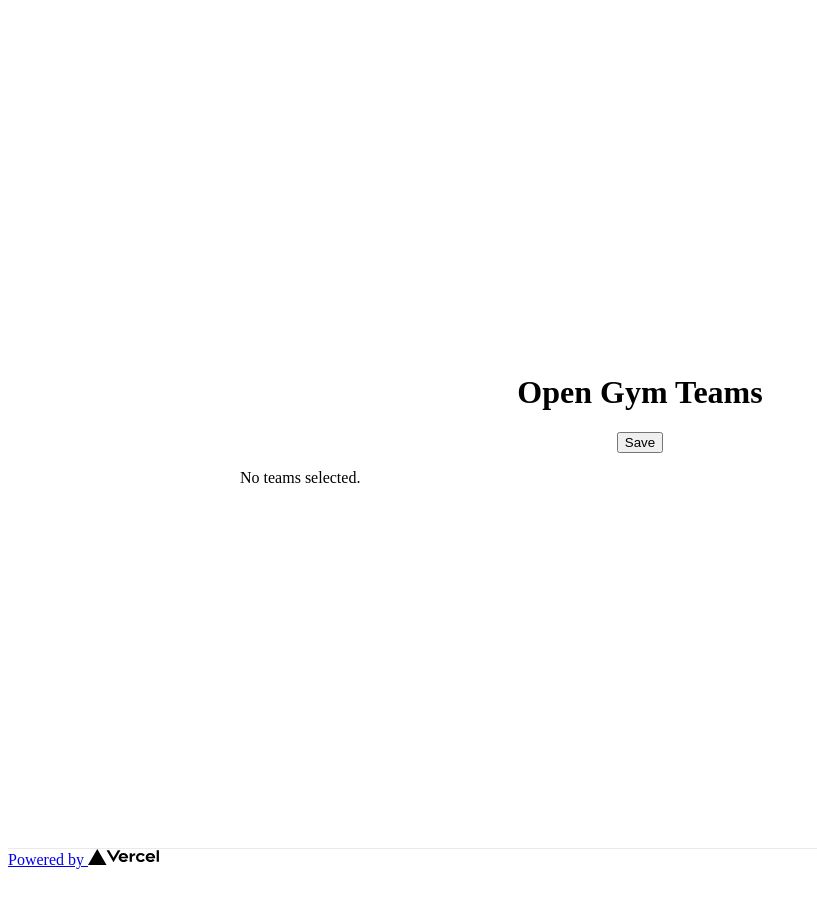
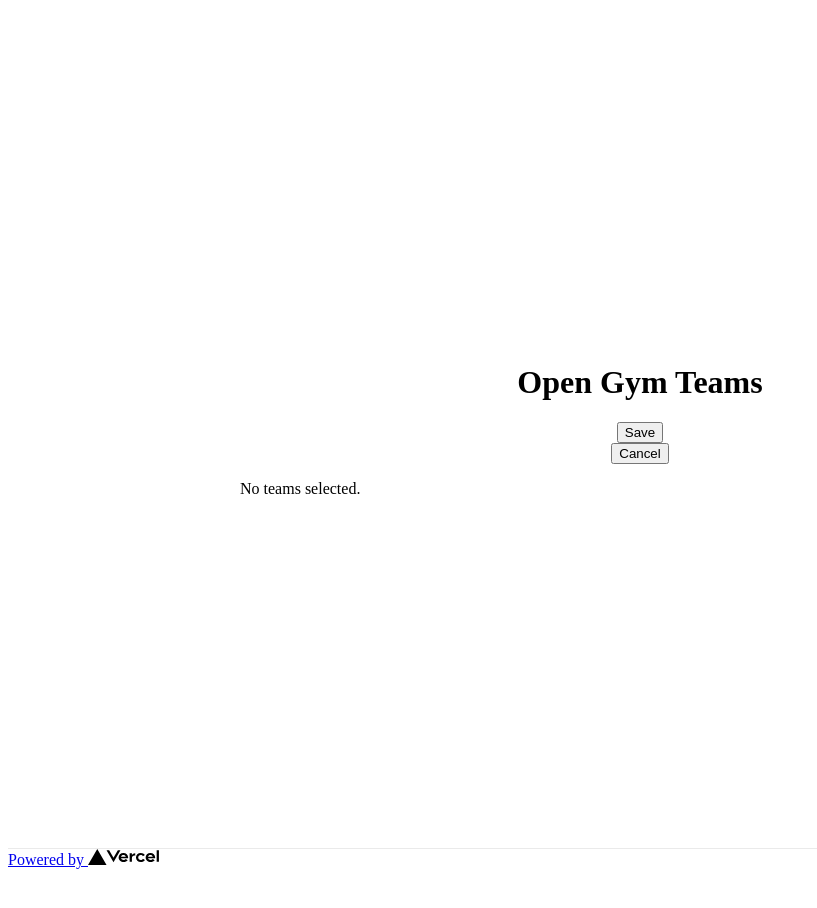
Before and after one commit to jsartin513/open-gym, a Next.js app: page /teams in a window 1280 px wide. Both pictures are taken after a click on the button "Edit". Shown: the top 908 px of the page, without its empty margins (0-817 px from the left). Built offline with nearby package versions, Linux system fonts and the light colour scheme.

Commit message:
Add a new variable for edit mode

```diff
--- a/pages/teams.js
+++ b/pages/teams.js
@@ -15,24 +15,43 @@ const TeamsPage = () => {
   }, []);
 
   const handleEditToggle = () => {
+    if (!isEditMode) {
+      // Entering edit mode
+      localStorage.setItem("editModeTeams", JSON.stringify(selectedTeams));
+    } else {
+      // Exiting edit mode and saving changes
+      localStorage.setItem("selectedTeams", JSON.stringify(selectedTeams));
+      localStorage.removeItem("editModeTeams");
+    }
     setIsEditMode(!isEditMode);
+  };
+
+  const handleCancelEdit = () => {
+    const storedTeams = JSON.parse(
+      localStorage.getItem("selectedTeams") || "[]"
+    );
+    setSelectedTeams(storedTeams);
+    localStorage.removeItem("editModeTeams");
+    setIsEditMode(false);
   };
 
   const updateTeams = (newTeams) => {
     setSelectedTeams(newTeams);
-    localStorage.setItem("selectedTeams", JSON.stringify(newTeams));
+    if (isEditMode) {
+      localStorage.setItem("editModeTeams", JSON.stringify(newTeams));
+    }
   };
 
   const handleTeamNameChange = (teamIndex, memberIndex, newName) => {
     const updatedTeams = [...selectedTeams];
     updatedTeams[teamIndex][memberIndex].name = newName;
-    updateTeams(updatedTeams)
+    updateTeams(updatedTeams);
   };
 
   const handleAddPlayer = (teamIndex) => {
     const updatedTeams = [...selectedTeams];
     updatedTeams[teamIndex].push({ name: "New Player" });
-    updateTeams(updatedTeams)
+    updateTeams(updatedTeams);
   };
 
   const handleMovePlayer = (teamIndex, memberIndex, newTeamIndex) => {
@@ -40,14 +59,14 @@ const TeamsPage = () => {
     const updatedTeams = [...selectedTeams];
     const [movedPlayer] = updatedTeams[teamIndex].splice(memberIndex, 1);
     updatedTeams[newTeamIndex].push(movedPlayer);
-    updateTeams(updatedTeams)
+    updateTeams(updatedTeams);
     setSelectedTeamForPlayer({});
   };
 
   const handleRemovePlayer = (teamIndex, memberIndex) => {
     const updatedTeams = [...selectedTeams];
     updatedTeams[teamIndex].splice(memberIndex, 1);
-    updateTeams(updatedTeams)
+    updateTeams(updatedTeams);
     setSelectedTeamForPlayer({});
   };
 
@@ -63,6 +82,11 @@ const TeamsPage = () => {
         <button onClick={handleEditToggle}>
           {isEditMode ? "Save" : "Edit"}
         </button>
+        {isEditMode && (
+          <button onClick={handleCancelEdit}>
+            Cancel
+          </button>
+        )}
         <div className={styles.teamsLists}>
           {selectedTeams.length === 0 ? (
             <p>No teams selected.</p>
```
